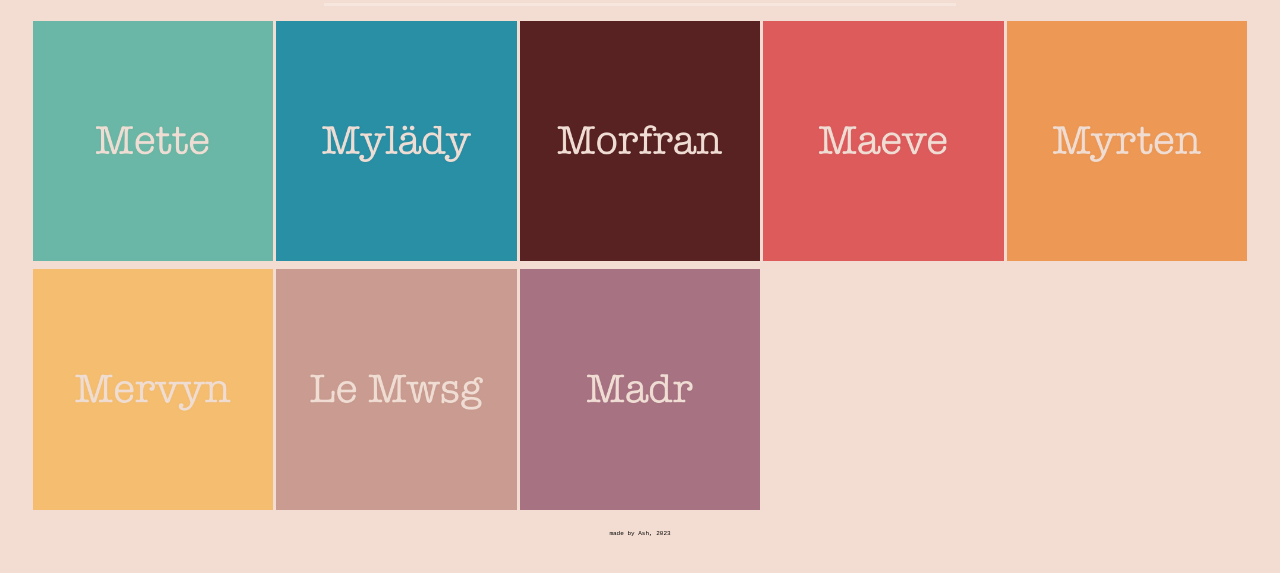
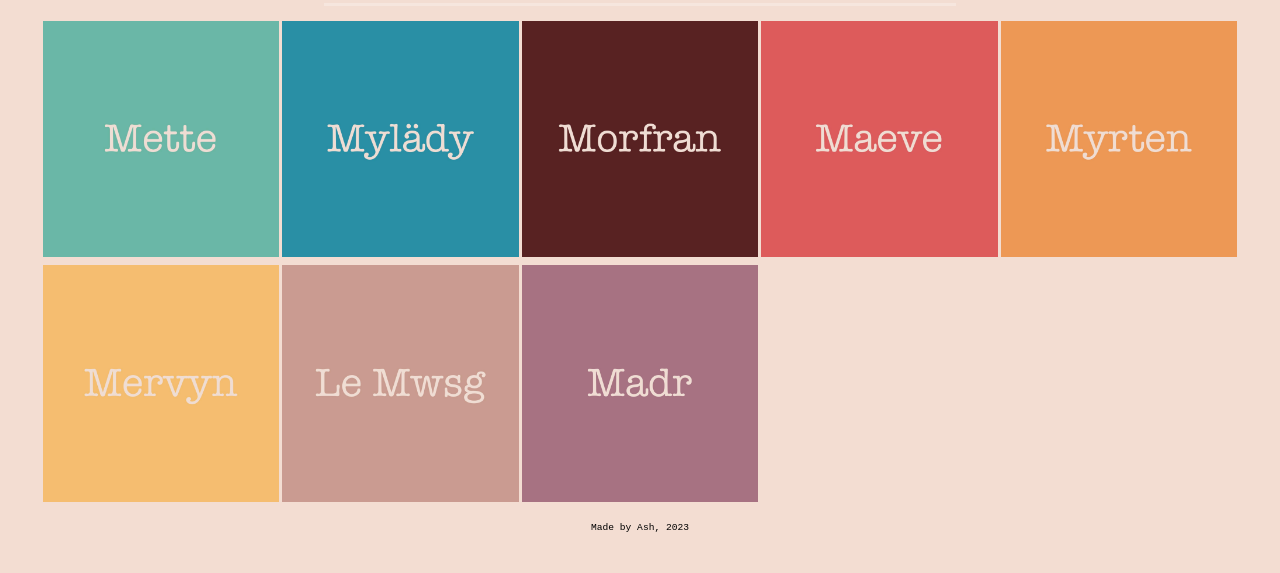
Before and after one commit to lemwsg/plant-guide, a plain HTML site: page index.html in a window 1280 px wide. Shown: the part 47-620 px from the top of the page. Drawn offline with Linux system fonts and the light colour scheme.

Commit message:
Made footer font bigger, bigger margin

```diff
--- a/index.html
+++ b/index.html
@@ -51,7 +51,7 @@
 
         </div>
         <footer>
-          made by Ash, 2023
+          Made by Ash, 2023
         </footer>
     </body>
 </html>
--- a/style.css
+++ b/style.css
@@ -20,7 +20,7 @@ div {
 
 footer {
   text-align: center;
-  font-size: 10%;
+  font-size: 60%;
 }
 
 .container {
@@ -28,7 +28,7 @@ footer {
   grid-template-columns: repeat(5, 1fr);
   grid-template-rows: auto;
   gap: 3px;
-  margin: 0 25px 15px 25px;
+  margin: 0 35px 15px 35px;
 }
 
 @keyframes plant {
```
